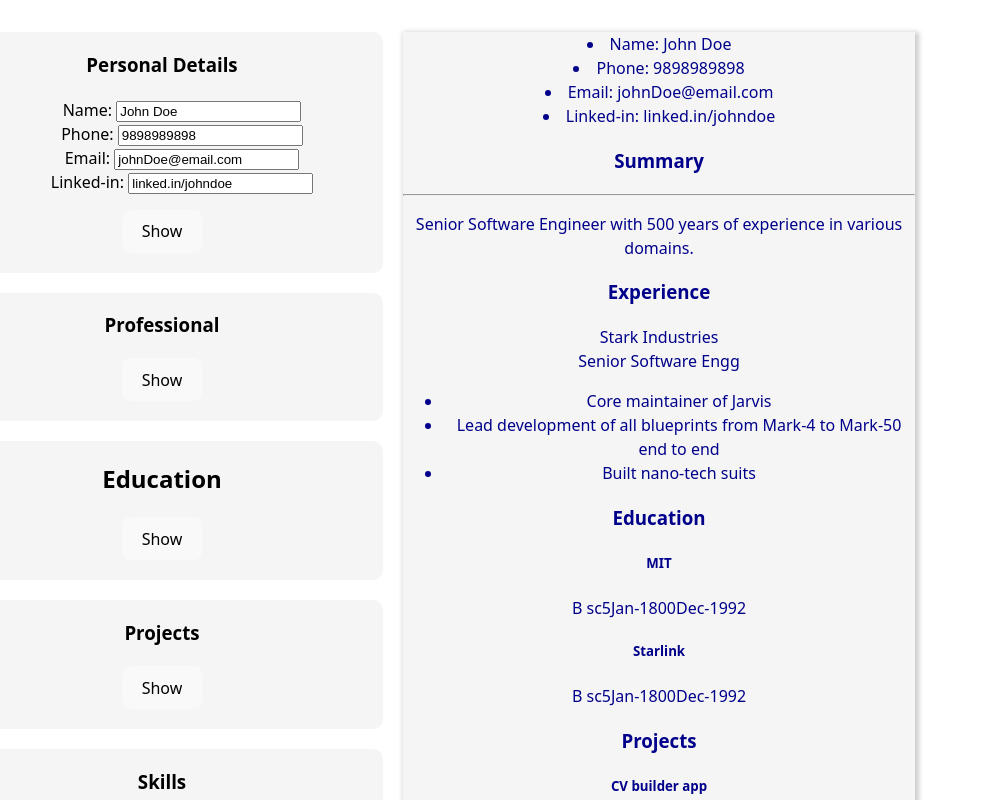
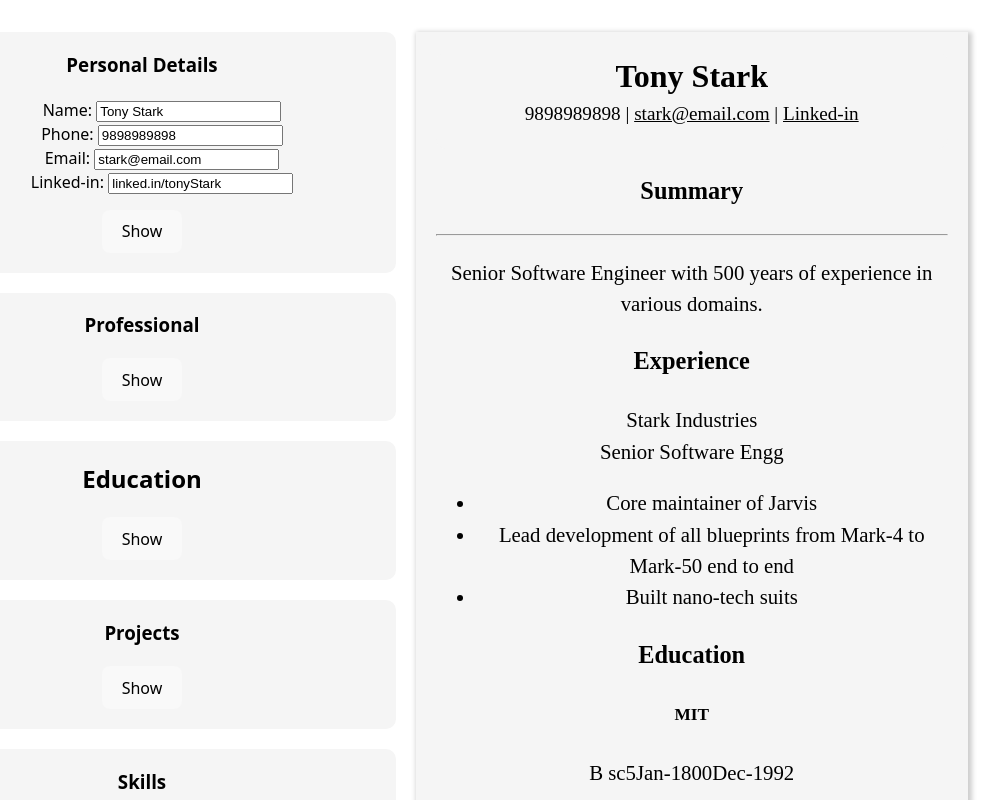
Before and after one commit to fromscode/cv-app, a React (Vite) app: page / in a window 1280 px wide. Shown: the top 800 px of the page, without its empty margins (212-1217 px from the left). Built offline with nearby package versions, Linux system fonts and the light colour scheme.

Commit message:
Style cv personal (wip)

```diff
--- a/src/components/CV.jsx
+++ b/src/components/CV.jsx
@@ -1,6 +1,7 @@
 import "../styles/CV.css";
 
 function Personal({ personal }) {
+  console.log(personal);
   const personalList = [];
   for (const [key, value] of Object.entries(personal)) {
     personalList.push(
@@ -10,7 +11,35 @@
     );
   }
 
-  return personalList;
+  return (
+    <div className="personal">
+      <h3 className="name">{personal.Name}</h3>
+      <p className="details">
+        <span className="phone">{personal.Phone} </span>
+        <span className="email">
+          {" "}
+          | <a href={`mailto:${personal.Email}`}> {personal.Email}</a>{" "}
+        </span>
+        <span
+          className="linked-in"
+          style={{ display: personal["Linked-in"] ? null : "none" }}
+        >
+          |{" "}
+          <a
+            href={
+              personal["Linked-in"].startsWith("https://")
+                ? personal["Linked-in"]
+                : `https://${personal["Linked-in"]}`
+            }
+            target="_blank"
+            rel="noopener noreferrer"
+          >
+            Linked-in
+          </a>
+        </span>
+      </p>
+    </div>
+  );
 }
 
 function Summary({ summary }) {
@@ -126,13 +155,11 @@
 }) {
   return (
     <div className="cv">
-      <div className="personalCV">
-        <Personal personal={personal} />
-        <Professional professional={professional} />
-        <Education education={education} />
-        <Projects projects={projects} />
-        <Skills skills={skills} />
-      </div>
+      <Personal personal={personal} />
+      <Professional professional={professional} />
+      <Education education={education} />
+      <Projects projects={projects} />
+      <Skills skills={skills} />
     </div>
   );
 }
--- a/src/data/PersonalObj.js
+++ b/src/data/PersonalObj.js
@@ -1,8 +1,8 @@
 const PersonalObj = {
-  Name: "John Doe",
+  Name: "Tony Stark",
   Phone: "9898989898",
-  Email: "johnDoe@email.com",
-  "Linked-in": "linked.in/johndoe",
+  Email: "stark@email.com",
+  "Linked-in": "linked.in/tonyStark",
 };
 
 export default PersonalObj;
--- a/src/styles/CV.css
+++ b/src/styles/CV.css
@@ -1,9 +1,39 @@
 .cv {
+  font-family: "Times New Roman", Times, serif;
+  font-size: 1.3rem;
   flex: 1;
   background-color: whitesmoke;
-  color: darkblue;
+  color: black;
   box-shadow: 2px 2px 5px 2px rgba(0, 0, 0, 0.2);
 
   min-height: 80vh;
   min-width: 40vw;
+  padding: 20px;
 }
+
+.cv .name,
+.cv .details {
+  margin: 0px;
+}
+
+.cv .details {
+  font-size: 1.2rem;
+}
+
+.cv .name {
+  font-size: 2rem;
+}
+
+.cv .personal {
+  margin: 0px;
+}
+
+a,
+a:hover {
+  color: black;
+  text-decoration: underline;
+}
+
+a:hover {
+  text-decoration: none;
+}
```
